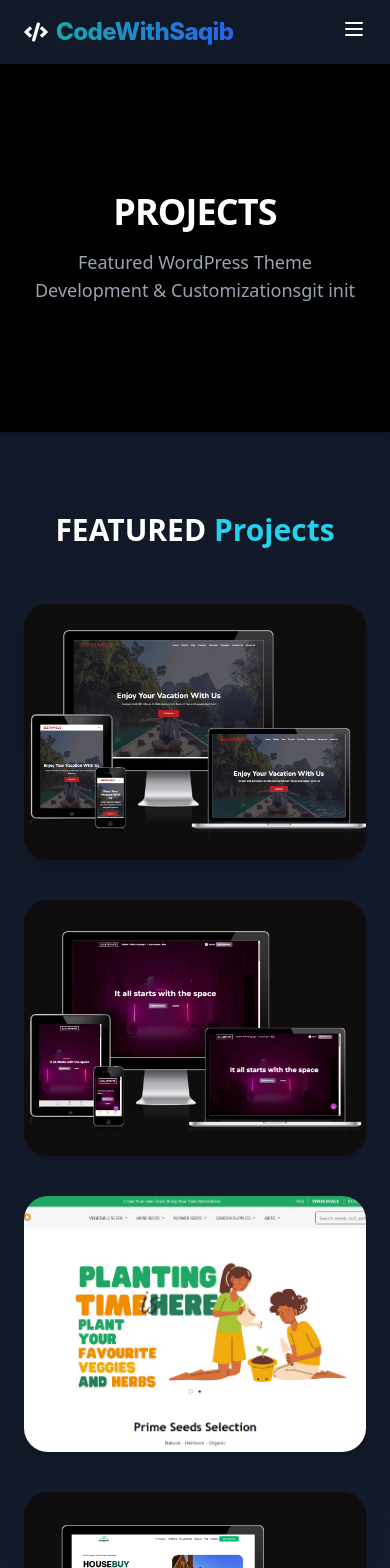
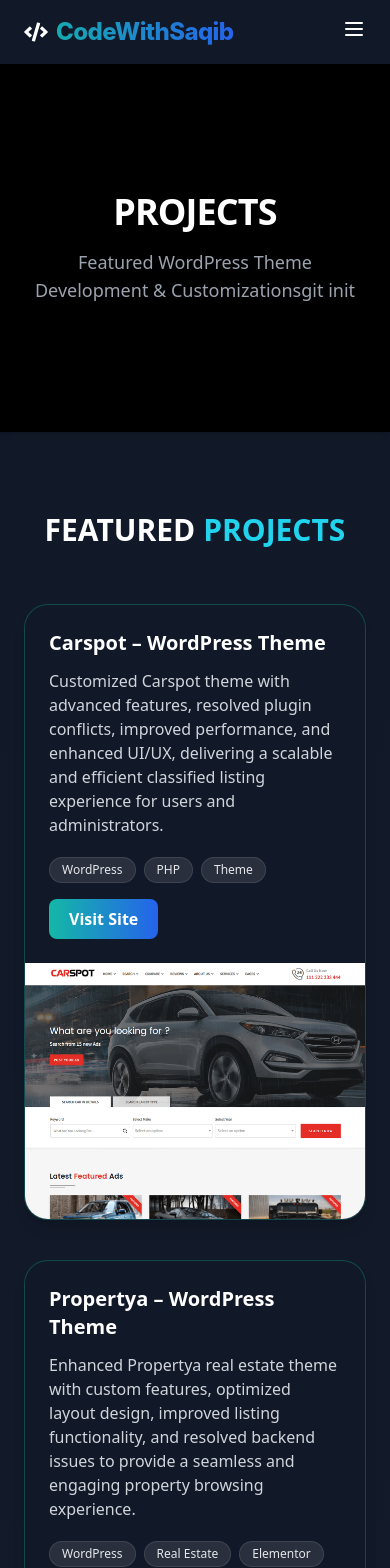
Before and after one commit to SaqiRao/Portfolio-in-React, a React (Create React App) app: page /projects in a window 390 px wide. Shown: the top 1568 px of the page. Built offline with nearby package versions, Linux system fonts and the light colour scheme.

Commit message:
Initial commit

```diff
--- a/src/components/Experience.js
+++ b/src/components/Experience.js
@@ -5,7 +5,7 @@ import { Link } from "react-router-dom";
 const experiences = [
    {
     role: "WordPress Developer",
-    company: "ZeeTech PVt",
+    company: "ZeeTech Solutions",
     duration: "Mar 2024 – Present",
     location: "Lahore",
     description:
--- a/src/components/Projects.js
+++ b/src/components/Projects.js
@@ -2,25 +2,37 @@ import React from "react";
 import { Link } from "react-router-dom";
 
 const projects = [
-{
-    title: "Zeetravelo – Tour Booking Platform",
-    description: "Developed a tour booking website with dynamic package management, user dashboard, and location-based filtering.",
-    image: "images/zeetravelo.png", // make sure this image exists in your `public/images` folder
-    link: "https://zeetravelo.com/",
-  },
-    {
-    title: "Brikk – WordPress Theme",
-    description:
-      "Added a custom appointment booking system with date/day slot selection to the Brikk theme.",
-    image: "images/brikk.png",
-    link: "https://salleprivee.ca/",
-  },
   {
     title: "ApnaUgao – Shopify Store",
     description:
       "Implemented custom features, optimized performance, and integrated third-party apps to enhance the Shopify experience.",
     image: "images/apnaugao.png",
     link: "https://apnaugao.com/",
+    tags: ["Shopify", "Liquid", "JavaScript"],
+  },
+  {
+    title: "Carspot – WordPress Theme",
+    description:
+      "Customized the Carspot Theme and its plugins to add new features and resolve bugs, enhancing functionality and user experience.",
+    image: "images/carspot.png",
+    link: "https://carspot.scriptsbundle.com/",
+    tags: ["WordPress", "PHP", "jQuery"],
+  },
+  {
+    title: "Propertya – WordPress Theme",
+    description:
+      "Customized the Propertya Theme and its plugins to add new features and resolve bugs, enhancing functionality and user experience.",
+    image: "images/propertiya.png",
+    link: "https://listing.propertya-wp.com/",
+    tags: ["WordPress", "PHP", "Elementor", "Envoto Product"],
+  },
+  {
+    title: "DWT – Directory & Listing WordPress Theme",
+    description:
+      "Customized the DWT Theme and its plugins to add new features and resolve bugs, enhancing functionality and user experience.",
+    image: "images/dwt.png",
+    link: "https://listing.downtown-directory.com/",
+    tags: ["WordPress", "PHP", "Redux"],
   },
 ];
 
@@ -29,58 +41,82 @@ const Projects = () => {
     <section id="projects" className="bg-gray-900 text-white py-20 px-6">
       <div className="max-w-7xl mx-auto">
         <h2 className="text-4xl md:text-5xl font-bold text-center mb-4">
-      FEATURED  <span className="text-cyan-400">PROJECTS</span>
+          FEATURED <span className="text-cyan-400">PROJECTS</span>
         </h2>
+
         <p className="text-center text-gray-300 mb-16 max-w-2xl mx-auto">
-          Featured WordPress Theme Development & Customizationsgit init
+          Featured WordPress Theme Development & Customizations
         </p>
 
-            <div className="grid gap-10 md:grid-cols-2 lg:grid-cols-3">
+        <div className="space-y-10">
           {projects.map((project, index) => (
             <div
               key={index}
-              className="relative rounded-3xl overflow-hidden shadow-lg group bg-gray-900 hover:shadow-2xl transition-shadow duration-500"
+              className="flex flex-col lg:flex-row items-center
+              bg-gray-900 border border-white/10
+              rounded-3xl overflow-hidden
+              shadow-lg transition duration-300"
             >
-              {/* Image */}
-              <img
-                src={project.image}
-                alt={project.title}
-                className="w-full h-64 object-cover transform transition-transform duration-500 group-hover:scale-110"
-              />
-
-              {/* Overlay content - hidden initially, shown on hover */}
-              <div className="absolute inset-0 bg-gradient-to-t from-black via-black/70 to-transparent opacity-0 group-hover:opacity-100 transition-opacity duration-500 p-6 flex flex-col justify-end">
-                <h3 className="text-lg md:text-xl font-bold text-white mb-2">
+              {/* Left Content */}
+              <div className="w-full lg:w-1/2 p-6 md:p-10">
+                <h3 className="text-xl md:text-2xl font-bold text-white mb-3">
                   {project.title}
                 </h3>
-                <p className="text-sm text-gray-300 leading-snug">
+
+                <p className="text-gray-300 mb-5">
                   {project.description}
                 </p>
+
+                {/* Tags (max 3) */}
+                <div className="flex flex-wrap gap-2 mb-4">
+                  {project.tags.slice(0, 3).map((tag, i) => (
+                    <span
+
+                      className="text-xs px-3 py-1 rounded-full border border-white/10 bg-white/10 text-gray-200"
+                    >
+                      {tag}
+                    </span>
+                  ))}
+                </div>
+
+                {/* Button */}
                 <a
                   href={project.link}
                   target="_blank"
                   rel="noopener noreferrer"
-                  className="w-fit mt-4 bg-gradient-to-r from-teal-500 to-blue-600 hover:from-blue-600 hover:to-purple-600 text-white px-4 py-2 rounded-lg shadow-lg font-semibold transition duration-300"
+                  className="inline-block bg-gradient-to-r from-teal-500 to-blue-600
+                  hover:from-blue-600 hover:to-purple-600
+                  text-white px-5 py-2 rounded-lg font-semibold transition duration-300"
                 >
-                  View Site
+                  Visit Site
                 </a>
+              </div>
+
+              {/* Right Image */}
+              <div className="w-full lg:w-1/2">
+                <img
+                  src={project.image}
+                  alt={project.title}
+                  className="w-full h-64 lg:h-full object-cover"
+                />
               </div>
             </div>
           ))}
         </div>
 
-    {/* Visit More Projects Button */}
+        {/* View More Button */}
         <div className="text-center mt-16">
           <Link
             to="/projects"
-          className="inline-block bg-gradient-to-r from-teal-500 to-blue-600 hover:from-blue-600 hover:to-purple-600 text-white font-semibold py-3 px-6 rounded-full shadow-lg transition duration-300"
+            className="inline-block bg-gradient-to-r from-teal-500 to-blue-600
+            hover:from-blue-600 hover:to-purple-600
+            text-white font-semibold py-3 px-6 rounded-full shadow-lg transition duration-300"
           >
             View More Projects
           </Link>
         </div>
       </div>
     </section>
-
   );
 };
 
--- a/src/pages/Projects.js
+++ b/src/pages/Projects.js
@@ -3,246 +3,198 @@ import { Helmet } from "react-helmet";
 
 const projects = [
   {
-    title: "Zeetravelo – Tour Booking Platform",
-    description: "Developed a tour booking website with dynamic package management, user dashboard, and location-based filtering.",
-    image: "images/zeetravelo.png", // make sure this image exists in your `public/images` folder
-    link: "https://zeetravelo.com/",
+    title: "Carspot – WordPress Theme",
+    description: "Customized Carspot theme with advanced features, resolved plugin conflicts, improved performance, and enhanced UI/UX, delivering a scalable and efficient classified listing experience for users and administrators.",
+    image: "images/carspot.png",
+    link: "https://carspot.scriptsbundle.com/",
+    tags: ["WordPress", "PHP", "Theme"],
   },
   {
-    title: "Brikk – WordPress Theme",
-    description:
-      "Added a custom appointment booking system with date/day slot selection to the Brikk theme.",
+    title: "Propertya – WordPress Theme",
+    description: "Enhanced Propertya real estate theme with custom features, optimized layout design, improved listing functionality, and resolved backend issues to provide a seamless and engaging property browsing experience.",
+    image: "images/propertiya.png",
+    link: "https://listing.propertya-wp.com/",
+    tags: ["WordPress", "Real Estate", "Elementor"],
+  },
+  {
+    title: "DWT – Directory Theme",
+    description: "Developed and optimized directory listing features in DWT theme, improving search performance, user experience, and scalability, making it suitable for large directory-based platforms and business listings.",
+    image: "images/dwt.png",
+    link: "https://listing.downtown-directory.com/",
+    tags: ["WordPress", "Directory", "Listings"],
+  },
+  {
+    title: "Zeetravelo – Booking Platform",
+    description: "Built a complete tour booking system with dynamic package management, filtering options, and user dashboard, delivering smooth booking experience and improved usability for travel businesses.",
+    image: "images/zeetravelo.png",
+    link: "https://zeetravelo.com/",
+    tags: ["Booking", "Custom Dev", "UI/UX"],
+  },
+  {
+    title: "Brikk – Booking System",
+    description: "Implemented advanced appointment scheduling system with date and time slot selection, improving booking efficiency and enhancing user interaction for service-based businesses using WordPress platform.",
     image: "images/brikk.png",
     link: "https://salleprivee.ca/",
+    tags: ["WordPress", "Booking", "Custom"],
   },
   {
     title: "ApnaUgao – Shopify Store",
-    description:
-      "Implemented custom features, optimized performance, and integrated third-party apps to enhance the Shopify experience.",
+    description: "Optimized Shopify store performance, integrated apps, improved UI/UX, and enhanced checkout flow, increasing engagement and conversions while ensuring smooth and scalable e-commerce functionality.",
     image: "images/apnaugao.png",
     link: "https://apnaugao.com/",
+    tags: ["Shopify", "E-commerce", "Liquid"],
   },
   {
-    title: "HouseBuy.uk – Property Investment",
-    description:
-      "Real estate platform offering services related to buying and selling property in the UK.",
+    title: "HouseBuy.uk",
+    description: "Designed a modern real estate platform with clean interface, optimized performance, and intuitive navigation, enabling users to explore property investment opportunities efficiently and effectively.",
     image: "images/housebuy.png",
     link: "https://housebuy.uk/",
+    tags: ["Real Estate", "UI/UX", "Web"],
   },
   {
     title: "London Dermatology Clinic",
-    description:
-      "Medical website for professional dermatology and skin treatment services in London.",
+    description: "Created a responsive healthcare website with professional layout, fast performance, and easy navigation, helping patients access dermatology services and improving online presence effectively.",
     image: "images/dermatology.png",
     link: "https://londondermatologyclinic.com/",
+    tags: ["Healthcare", "WordPress", "UI"],
   },
   {
-    title: "Adforest – WordPress Theme",
-    description:
-      "Customized the Adforest Theme and its plugins to add new features and resolve bugs, enhancing functionality and user experience.",
+    title: "Adforest – Classified Theme",
+    description: "Extended Adforest theme functionality with custom features, optimized performance, and improved user interface, delivering a reliable classified platform with enhanced usability and scalability.",
     image: "images/adforest.png",
     link: "https://adforestpro.scriptsbundle.com/",
+    tags: ["WordPress", "Classified", "PHP"],
   },
   {
-    title: "Carspot – WordPress Theme",
-    description:
-      "Customized the Carspot Theme and its plugins to add new features and resolve bugs, enhancing functionality and user experience.",
-    image: "images/carspot.png",
-    link: "https://carspot.scriptsbundle.com/",
+    title: "Law Offices Alex Poberesky",
+    description: "Developed a legal services website with structured layout, responsive design, and optimized performance, improving user trust, accessibility, and client engagement for the law firm.",
+    image: "images/poberesky.png",
+    link: "https://www.alexhelp.com/",
+    tags: ["Legal", "Business", "WordPress"],
   },
   {
-    title: "Propertya – WordPress Theme",
-    description:
-      "Customized the Propertya Theme and its plugins to add new features and resolve bugs, enhancing functionality and user experience.",
-    image: "images/propertiya.png",
-    link: "https://listing.propertya-wp.com/",
-  },
-  {
-    title: "DWT – Directory & Listing WordPress Theme",
-    description:
-      "Customized the DWT Theme and its plugins to add new features and resolve bugs, enhancing functionality and user experience.",
-    image: "images/dwt.png",
-    link: "https://listing.downtown-directory.com/",
-  },
-  {
-    title: "Law Offices Alex Poberesky, P.A.",
-    description:
-      "Website for Maryland-based personal injury and defense attorneys.",
-    image: "images/poberesky.png",
-    link: "https://www.alexhelp.com/",
-  },
-  {
-    title: "Pop Nosh – Gourmet Popcorn",
-    description:
-      "E-commerce store for gourmet popcorn, offering a variety of flavors and gifting options.",
+    title: "Pop Nosh – E-commerce",
+    description: "Built a visually appealing e-commerce store with optimized performance, smooth navigation, and enhanced shopping experience, increasing user engagement and conversions for gourmet product sales.",
     image: "images/popnosh.png",
     link: "https://popnosh.com/",
+    tags: ["E-commerce", "Shop", "UX"],
   },
   {
     title: "Caribbean LED Solutions",
-    description:
-      "Manufacturer and distributor of LED lighting solutions tailored for projects and infrastructure.",
+    description: "Developed corporate website with modern design, structured content, and improved performance, showcasing LED solutions effectively and enhancing business credibility and customer engagement.",
     image: "images/caribbeanled.png",
     link: "https://caribbeanledsolutions.com/",
+    tags: ["Corporate", "Business", "Web"],
   },
   {
-    title: "Boruch Akbosh – Exit Strategy Consultant",
-    description:
-      "Business acquisition and exit strategy consultant website with podcast and mentorship services.",
+    title: "Boruch Akbosh",
+    description: "Designed consulting website with strong branding, optimized content structure, and responsive layout, helping improve user understanding and increasing lead generation for business services.",
     image: "images/boruch.png",
     link: "https://boruchakbosh.com/",
+    tags: ["Consulting", "Business", "Branding"],
   },
   {
-    title: "Ideal Exit Plan – Pest Control Business",
-    description:
-      "Consulting site dedicated to helping pest control business owners exit successfully.",
+    title: "Ideal Exit Plan",
+    description: "Built consulting platform focused on business exit strategies with clear messaging, optimized performance, and structured layout to enhance user trust and generate quality leads.",
     image: "images/idealexit.png",
     link: "http://IdealExitPlan.com",
+    tags: ["Consulting", "Business", "Strategy"],
   },
   {
     title: "Daily Transcription Academy",
-    description:
-      "Learn to become a transcriptionist from home through courses and certifications.",
+    description: "Developed online learning platform with structured courses, responsive design, and optimized user experience, enabling users to access training content efficiently and enroll easily.",
     image: "images/dailytrans.png",
     link: "https://dailytrans.com/",
+    tags: ["Education", "Courses", "Platform"],
   },
   {
     title: "FC Dex",
-    description:
-      "Decentralized finance (DeFi) project platform for crypto trading and finance.",
+    description: "Created decentralized finance platform with modern UI, optimized performance, and structured layout, enabling users to interact with crypto trading and financial services seamlessly.",
     image: "images/fcdex.png",
     link: "https://fc-dex.com/",
+    tags: ["Crypto", "DeFi", "Web3"],
   },
   {
     title: "Buy Sell Accounting",
-    description:
-      "Platform to help accounting firms exit confidently and grow their business with strategic acquisitions.",
+    description: "Developed accounting business platform with optimized UI, structured content, and lead generation flow, helping firms grow and manage acquisitions effectively.",
     image: "images/buysellaccounting.png",
     link: "https://atmkt.smartdevpk.com/",
+    tags: ["Business", "Finance", "Platform"],
   },
 
-  {
-    title: "Kondmatex",
-    description: "AI-based trading platform website with modern landing page and lead generation flow.",
-    image: "images/kondmatex.png",
-    link: "https://kondmatex.com/",
-  },
+  // Trading / AI (remaining unique)
   {
     title: "Mind Trade AI",
-    description: "AI trading website designed for automated trading insights and user onboarding.",
+    description: "Built AI trading platform with modern interface, automated insights, and optimized onboarding, improving user experience and engagement in financial decision-making processes.",
     image: "images/mindtrader.png",
     link: "https://mindtrader.net/",
+    tags: ["AI", "Trading", "Automation"],
   },
   {
     title: "Ailucren",
-    description: "Investment and trading platform website with modern UI and conversion-focused layout.",
+    description: "Designed investment platform with clean UI, structured layout, and performance optimization, enhancing user engagement and simplifying access to trading services.",
     image: "images/ailucren.png",
     link: "https://ailucren.com/",
+    tags: ["Investment", "Trading", "UX"],
   },
   {
     title: "Musk Boost AI",
-    description: "AI-powered trading website focused on crypto and automated strategies.",
+    description: "Developed AI-based crypto trading platform with modern design, automated features, and optimized performance for better user experience and engagement.",
     image: "images/muskboostai.png",
     link: "https://muskboostai.com/",
+    tags: ["AI", "Crypto", "Trading"],
   },
   {
     title: "Pro Trading Signal",
-    description: "Trading signals platform with performance-focused design and lead capture system.",
+    description: "Created trading signals platform with optimized UI, structured content, and lead generation flow, improving user interaction and conversion rates.",
     image: "images/pro-tradingsignal.png",
     link: "https://pro-tradingsignal.com/",
+    tags: ["Trading", "Signals", "Finance"],
   },
   {
     title: "Evofinvex Union",
-    description: "Online trading platform website with financial services presentation and onboarding flow.",
+    description: "Built financial trading website with clean layout, responsive design, and onboarding flow, enhancing user engagement and accessibility of services.",
     image: "images/evofinvexunion.png",
     link: "https://evofinvexunion.io/",
+    tags: ["Finance", "Trading", "Platform"],
   },
   {
     title: "MarketHype",
-    description: "Trading and investment website built for user engagement and conversions.",
+    description: "Designed investment website with conversion-focused layout, modern UI, and responsive design, improving user engagement and financial service accessibility.",
     image: "images/markethype.png",
     link: "https://markethype.pro/",
+    tags: ["Trading", "Investment", "UX"],
   },
   {
     title: "Aigees",
-    description: "AI trading and investment website with modern UI and responsive layout.",
+    description: "Developed AI trading platform with responsive UI, modern design, and optimized performance, improving user interaction and automation capabilities.",
     image: "images/aigees.png",
     link: "https://aigees.tech/",
+    tags: ["AI", "Trading", "Tech"],
   },
   {
     title: "Bramley Fundex",
-    description: "Financial trading website designed for lead generation and user onboarding.",
+    description: "Created financial platform with optimized design, structured layout, and onboarding system, improving lead generation and user engagement.",
     image: "images/bramley-fundex.png",
     link: "https://bramley-fundex.net/",
+    tags: ["Finance", "Trading", "Leads"],
   },
   {
     title: "Trixford",
-    description: "Investment platform website with trading-focused UI and conversion optimization.",
+    description: "Built investment platform with clean UI, optimized performance, and structured flow, ensuring smooth onboarding and improved user experience.",
     image: "images/trixford.png",
     link: "https://trixford.com/",
+    tags: ["Investment", "Trading", "Platform"],
   },
   {
     title: "Kondmatex",
-    description: "AI-based trading platform website with modern landing page and lead generation flow.",
+    description: "Developed AI trading platform with modern landing page, optimized performance, and conversion-focused design, enhancing engagement and lead generation.",
     image: "images/kondmatex.png",
     link: "https://kondmatex.com/",
-  },
-  {
-    title: "Mind Trade AI",
-    description: "AI trading website designed for automated trading insights and user onboarding.",
-    image: "images/mindtrader.png",
-    link: "https://mindtrader.net/",
-  },
-  {
-    title: "Ailucren",
-    description: "Investment and trading platform website with modern UI and conversion-focused layout.",
-    image: "images/ailucren.png",
-    link: "https://ailucren.com/",
-  },
-  {
-    title: "Musk Boost AI",
-    description: "AI-powered trading website focused on crypto and automated strategies.",
-    image: "images/muskboostai.png",
-    link: "https://muskboostai.com/",
-  },
-  {
-    title: "Pro Trading Signal",
-    description: "Trading signals platform with performance-focused design and lead capture system.",
-    image: "images/pro-tradingsignal.png",
-    link: "https://pro-tradingsignal.com/",
-  },
-  {
-    title: "Evofinvex Union",
-    description: "Online trading platform website with financial services presentation and onboarding flow.",
-    image: "images/evofinvexunion.png",
-    link: "https://evofinvexunion.io/",
-  },
-  {
-    title: "MarketHype",
-    description: "Trading and investment website built for user engagement and conversions.",
-    image: "images/markethype.png",
-    link: "https://markethype.pro/",
-  },
-  {
-    title: "Aigees",
-    description: "AI trading and investment website with modern UI and responsive layout.",
-    image: "images/aigees.png",
-    link: "https://aigees.tech/",
-  },
-  {
-    title: "Bramley Fundex",
-    description: "Financial trading website designed for lead generation and user onboarding.",
-    image: "images/bramley-fundex.png",
-    link: "https://bramley-fundex.net/",
-  },
-  {
-    title: "Trixford",
-    description: "Investment platform website with trading-focused UI and conversion optimization.",
-    image: "images/trixford.png",
-    link: "https://trixford.com/",
+    tags: ["AI", "Trading", "Automation"],
   }
+];
 
-];
 
 
 const ProjectsPage = () => {
@@ -271,37 +223,59 @@ const ProjectsPage = () => {
       <section className="py-20 px-6">
         <div className="max-w-7xl mx-auto">
           <h2 className="text-3xl font-bold text-center mb-14 text-white">
-            FEATURED  <span className="text-cyan-400">Projects</span>
+            FEATURED  <span className="text-cyan-400">PROJECTS</span>
           </h2>
-        <div className="grid gap-10 md:grid-cols-2 lg:grid-cols-3">
+<div className="grid gap-10">
   {projects.map((project, index) => (
     <div
       key={index}
-              className="relative rounded-3xl overflow-hidden shadow-lg group bg-gray-900 hover:shadow-2xl transition-shadow duration-500"
+      className="flex flex-col lg:flex-row items-center
+      bg-gray-900 border border-teal-500/30
+      rounded-3xl overflow-hidden
+      shadow-lg hover:shadow-2xl
+      transition duration-500"
     >
-              {/* Image */}
-              <img
-                src={project.image}
-                alt={project.title}
-                className="w-full h-64 object-cover transform transition-transform duration-500 group-hover:scale-110"
-              />
-
-              {/* Overlay content - hidden initially, shown on hover */}
-              <div className="absolute inset-0 bg-gradient-to-t from-black via-black/70 to-transparent opacity-0 group-hover:opacity-100 transition-opacity duration-500 p-6 flex flex-col justify-end">
-                <h3 className="text-lg md:text-xl font-bold text-white mb-2">
+      {/* LEFT SIDE (Content) */}
+      <div className="w-full lg:w-1/2 p-6 md:p-10">
+        <h3 className="text-xl md:text-2xl font-bold text-white mb-3">
           {project.title}
         </h3>
-                <p className="text-sm text-gray-300 leading-snug">
+
+        <p className="text-gray-300 mb-5">
           {project.description}
         </p>
+
+
+        {/* Tags (max 3) */}
+        <div className="flex flex-wrap gap-2 mb-4">
+          {project.tags.slice(0, 3).map((tag, i) => (
+            <span
+
+              className="text-xs px-3 py-1 rounded-full border border-white/10 bg-white/10 text-gray-200"
+            >
+              {tag}
+            </span>
+          ))}
+        </div>
+
         <a
           href={project.link}
           target="_blank"
           rel="noopener noreferrer"
-                  className="w-fit mt-4 bg-gradient-to-r from-teal-500 to-blue-600 hover:from-blue-600 hover:to-purple-600 text-white px-4 py-2 rounded-lg shadow-lg font-semibold transition duration-300"
+          className="inline-block bg-gradient-to-r from-teal-500 to-blue-600
+ text-white px-5 py-2 rounded-lg font-semibold"
         >
-                  View Site
+          Visit Site
         </a>
+      </div>
+
+      {/* RIGHT SIDE (Image) */}
+      <div className="w-full lg:w-1/2">
+        <img
+          src={project.image}
+          alt={project.title}
+          className="w-full h-64 lg:h-full object-cover"
+        />
       </div>
     </div>
   ))}
```
Lines whose indentation alone changed are shown as unchanged.
